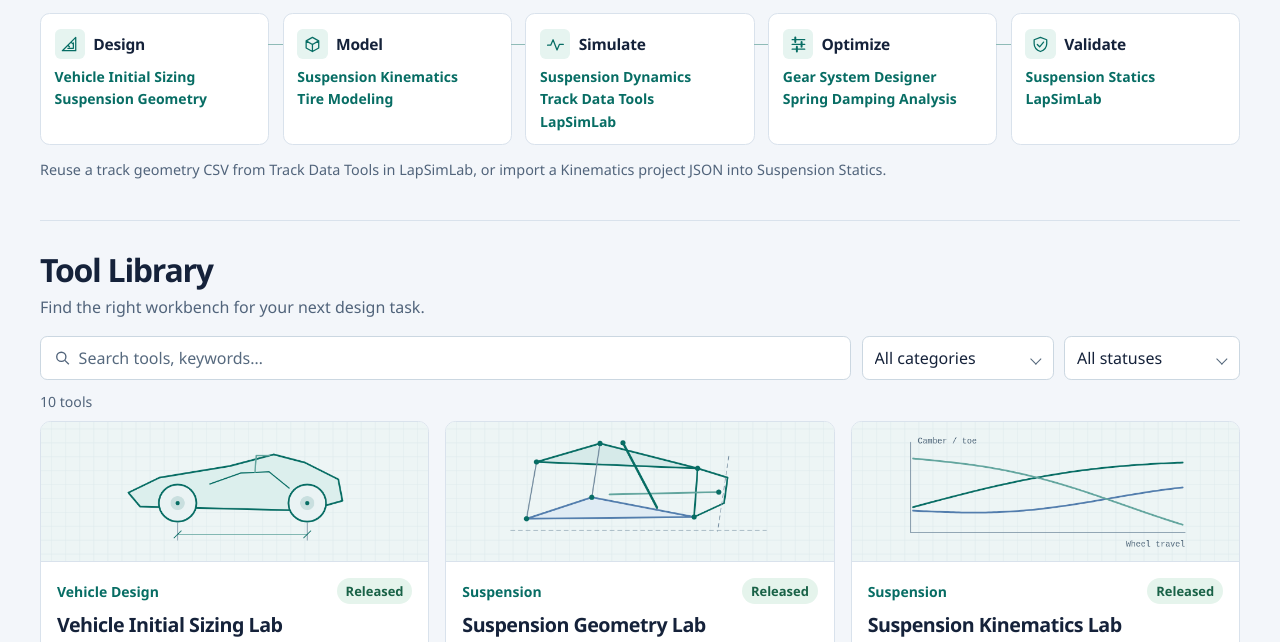
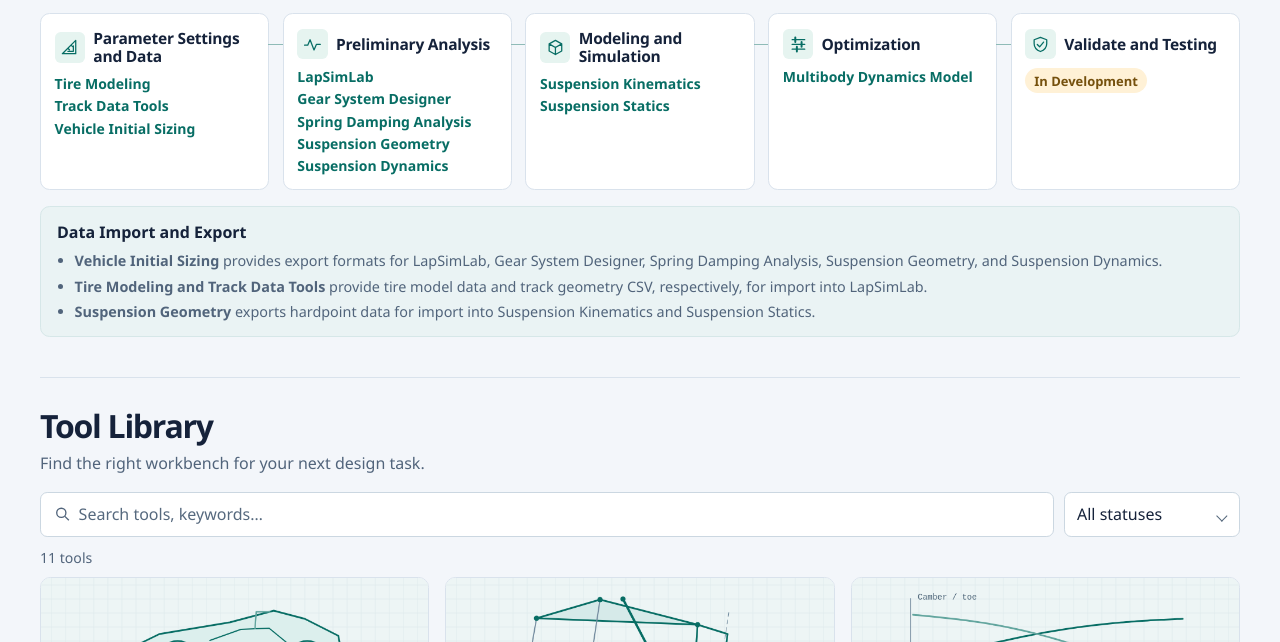
Before and after one commit to DannyHsuC10/FSAE-Design-Platform, a plain HTML site: page index.html in a window 1280 px wide. Shown: the part 590-1232 px from the top of the page. Drawn offline with Linux system fonts and the light colour scheme.

Commit message:
Update FSAE workflow and development tools

```diff
--- a/app.js
+++ b/app.js
@@ -1,6 +1,7 @@
 const pageRoot = "https://dannyhsuc10.github.io/";
 const sourceRoot = "https://github.com/DannyHsuC10/";
-const toolUrl = (tool) => tool.url || (tool.repository ? pageRoot + tool.repository + "/" : "");
+const toolUrl = (tool) => tool.url === undefined && tool.repository ? pageRoot + tool.repository + "/" : tool.url;
+const repositoryUrl = (tool) => tool.repository ? sourceRoot + tool.repository : "";
 
 const iconPaths = {
   design: '<path d="M3 20 20 3v17H3Zm7-3h7v-7m-3-1 2 2m-6 2 2 2"/>',
@@ -39,7 +40,14 @@ function renderWorkflow() {
     const links = element("div", "stage-links");
     for (const [id, label] of stage.tools) {
       const tool = toolsById.get(id);
-      if (tool && toolUrl(tool)) links.append(link(label || tool.title, toolUrl(tool)));
+      if (!tool) continue;
+      const url = toolUrl(tool) || repositoryUrl(tool);
+      if (url) links.append(link(label || tool.title, url));
+    }
+    if (stage.status) {
+      const status = element("span", "status", stage.status);
+      status.dataset.status = stage.status;
+      links.append(status);
     }
     node.append(header, links);
     workflow.append(node);
@@ -83,8 +91,10 @@ function createCard(tool) {
     const action = tool.action || "Open tool";
     actions.append(link(action, url, "button button-primary", action + " " + tool.title));
   }
-  if (tool.repository) {
-    actions.append(link("GitHub", sourceRoot + tool.repository, "button button-secondary", tool.title + " on GitHub"));
+  const repository = repositoryUrl(tool);
+  if (repository) {
+    const style = url ? "button button-secondary" : "button button-primary";
+    actions.append(link("GitHub", repository, style, tool.title + " on GitHub"));
   }
   if (!actions.childElementCount) actions.append(element("span", "result-count", "Page unavailable"));
 
@@ -95,16 +105,12 @@ function createCard(tool) {
 
 function prepareLibrary() {
   const search = document.querySelector("#search");
-  const category = document.querySelector("#category");
   const status = document.querySelector("#status");
   const filters = document.querySelector("#filters");
   const count = document.querySelector("#result-count");
   const emptyState = document.querySelector("#empty-state");
   const grid = document.querySelector("#tool-grid");
 
-  for (const value of [...new Set(toolCatalog.map((tool) => tool.category))].sort()) {
-    category.add(new Option(value, value));
-  }
   for (const value of ["Released", "In Development", "Planned"]) {
     status.add(new Option(value, value));
   }
@@ -121,8 +127,7 @@ function prepareLibrary() {
     const terms = search.value.toLowerCase().trim().split(/\s+/).filter(Boolean);
     let visible = 0;
     for (const {tool, card, searchText} of entries) {
-      const matches = (!category.value || category.value === tool.category)
-        && (!status.value || status.value === tool.status)
+      const matches = (!status.value || status.value === tool.status)
         && terms.every((term) => searchText.includes(term));
       card.hidden = !matches;
       if (matches) visible++;
--- a/catalog.js
+++ b/catalog.js
@@ -55,17 +55,38 @@ const toolCatalog = [
     keywords: ["Lap time", "Speed profile", "Vehicle performance"],
   },
   {
-    id: "tires", title: "Tire Modeling & Parameter Fitting", category: "Tires", status: "Released",
+    id: "tires", title: "Tire Modeling & Parameter Fitting", category: "Tires", status: "In Development",
     repository: "Tire-Modeling-and-Parameter-Fitting", preview: "tires", action: "Open project",
     description: "Explore tire force models, parameter fitting and supporting MATLAB and Python analysis tools.",
     keywords: ["Tire forces", "Parameter fitting", "Tire stiffness"],
   },
+  {
+    id: "multibody", title: "Multibody Dynamics Model", category: "Vehicle Dynamics", status: "In Development",
+    repository: "Multibody-dynamics-model", url: null, preview: "multibody",
+    description: "A development project for multibody simulation and inverse dynamics optimization.",
+    keywords: ["Multibody dynamics", "Inverse dynamics", "Optimization"],
+  },
 ];
 
 const workflowStages = [
-  {title: "Design", icon: "design", tools: [["sizing", "Vehicle Initial Sizing"], ["geometry", "Suspension Geometry"]]},
-  {title: "Model", icon: "model", tools: [["kinematics", "Suspension Kinematics"], ["tires", "Tire Modeling"]]},
-  {title: "Simulate", icon: "simulate", tools: [["dynamics", "Suspension Dynamics"], ["track", "Track Data Tools"], ["lap", "LapSimLab"]]},
-  {title: "Optimize", icon: "optimize", tools: [["gears", "Gear System Designer"], ["damping", "Spring Damping Analysis"]]},
-  {title: "Validate", icon: "validate", tools: [["statics", "Suspension Statics"], ["lap", "LapSimLab"]]},
+  {
+    title: "Parameter Settings and Data", icon: "design",
+    tools: [["tires", "Tire Modeling"], ["track", "Track Data Tools"], ["sizing", "Vehicle Initial Sizing"]],
+  },
+  {
+    title: "Preliminary Analysis", icon: "simulate",
+    tools: [
+      ["lap", "LapSimLab"],
+      ["gears", "Gear System Designer"],
+      ["damping", "Spring Damping Analysis"],
+      ["geometry", "Suspension Geometry"],
+      ["dynamics", "Suspension Dynamics"],
+    ],
+  },
+  {
+    title: "Modeling and Simulation", icon: "model",
+    tools: [["kinematics", "Suspension Kinematics"], ["statics", "Suspension Statics"]],
+  },
+  {title: "Optimization", icon: "optimize", tools: [["multibody", "Multibody Dynamics Model"]]},
+  {title: "Validate and Testing", icon: "validate", tools: [], status: "In Development"},
 ];
--- a/drawings.js
+++ b/drawings.js
@@ -309,6 +309,19 @@ function drawToolPreview(canvas, kind) {
         [(t) => 181 - 44 * (1 - Math.exp(-10 * t)) + 10 * t ** 2, soft],
       ]);
       break;
+    case "multibody": {
+      const chassis = [[203, 139], [311, 177], [461, 121], [357, 85]];
+      const linkage = [[172, 109], [227, 62], [328, 99], [413, 49], [505, 84], [468, 149]];
+      line(chassis, teal, 2.8, true, "#d6eae9");
+      line(linkage, teal, 3);
+      line([[227, 62], [203, 139], [328, 99], [311, 177]], blue, 2);
+      line([[413, 49], [357, 85], [505, 84], [461, 121], [468, 149]], blue, 2);
+      for (const [x, y] of [...chassis, ...linkage]) {
+        dot(ctx, x, y, 6, teal);
+        dot(ctx, x, y, 2.7, "#edf5f5");
+      }
+      break;
+    }
     default:
       line([[260, 152], [330, 44], [400, 152]], teal, 2.5, true);
       for (const [x, y] of [[260, 152], [330, 44], [400, 152]]) dot(ctx, x, y, 5, teal);
--- a/index.html
+++ b/index.html
@@ -47,7 +47,14 @@
         <p>Follow the design sequence or open a tool at any stage.</p>
       </header>
       <ol class="workflow-grid" id="workflow-grid"></ol>
-      <p class="workflow-note">Reuse a track geometry CSV from Track Data Tools in LapSimLab, or import a Kinematics project JSON into Suspension Statics.</p>
+      <section class="workflow-notes" aria-labelledby="workflow-notes-title">
+        <h3 id="workflow-notes-title">Data Import and Export</h3>
+        <ul>
+          <li><strong>Vehicle Initial Sizing</strong> provides export formats for LapSimLab, Gear System Designer, Spring Damping Analysis, Suspension Geometry, and Suspension Dynamics.</li>
+          <li><strong>Tire Modeling and Track Data Tools</strong> provide tire model data and track geometry CSV, respectively, for import into LapSimLab.</li>
+          <li><strong>Suspension Geometry</strong> exports hardpoint data for import into Suspension Kinematics and Suspension Statics.</li>
+        </ul>
+      </section>
     </section>
 
     <section class="section library" id="tools" aria-labelledby="library-title">
@@ -60,10 +67,6 @@
           <span class="visually-hidden">Search tools</span>
           <svg viewBox="0 0 24 24" width="19" height="19" fill="none" stroke="currentColor" stroke-width="1.7" aria-hidden="true"><circle cx="10.5" cy="10.5" r="5.8"/><path d="m15 15 5 5"/></svg>
           <input id="search" type="search" placeholder="Search tools, keywords…" autocomplete="off">
-        </label>
-        <label class="select-field">
-          <span class="visually-hidden">Category</span>
-          <select id="category"><option value="">All categories</option></select>
         </label>
         <label class="select-field">
           <span class="visually-hidden">Status</span>
--- a/styles.css
+++ b/styles.css
@@ -59,21 +59,24 @@ nav a:hover, .footer-inner a:hover { color: var(--accent); text-decoration: unde
 .section { margin-top: 2.5rem; scroll-margin-top: 1.25rem; }
 .section-heading { margin-bottom: 1.05rem; }
 .section-heading h2 { font-size: clamp(1.65rem, 3vw, 2rem); line-height: 1.2; letter-spacing: -.04em; font-weight: 750; }
-.section-heading p, .workflow-note, .resource-card p { color: var(--muted); line-height: 1.5; }
+.section-heading p, .workflow-notes, .resource-card p { color: var(--muted); line-height: 1.5; }
 .section-heading p { margin-top: .35rem; }
 .workflow-grid { list-style: none; padding: 0; margin: 0; display: grid; grid-template-columns: repeat(5, minmax(0, 1fr)); gap: .85rem; }
 .stage { position: relative; padding: .9rem .85rem .82rem; border: 1px solid var(--line); border-radius: .6rem; min-width: 0; background: #fff; }
 .stage:not(:last-child)::after { content: ""; position: absolute; z-index: 1; top: 1.85rem; left: 100%; width: .9rem; border-top: 1px solid #8fbbb7; }
 .stage-header { display: flex; align-items: center; gap: .52rem; }
-.stage h3 { font-weight: 750; font-size: .97rem; letter-spacing: -.015em; }
+.stage h3 { font-weight: 750; font-size: .97rem; line-height: 1.2; letter-spacing: -.015em; }
 .stage-icon { flex: 0 0 auto; width: 1.9rem; height: 1.9rem; display: grid; place-items: center; border-radius: .36rem; background: #e6f4f0; color: var(--accent); }
 .stage-icon svg { width: 1.18rem; height: 1.18rem; }
 .stage-links { display: grid; justify-items: start; gap: .26rem; margin-top: .55rem; }
 .stage-links a { text-decoration: none; font-weight: 600; font-size: .875rem; line-height: 1.3; }
 .stage-links a:hover { text-decoration: underline; text-underline-offset: .17em; }
-.workflow-note { margin-top: .85rem; font-size: .9rem; }
+.workflow-notes { margin-top: 1rem; padding: .8rem 1rem; background: #eaf3f4; border: 1px solid #d6e7e8; border-radius: .6rem; font-size: .9rem; }
+.workflow-notes h3 { color: var(--ink); font-size: 1rem; }
+.workflow-notes ul { margin: .4rem 0 0; padding-inline-start: 1.1rem; }
+.workflow-notes li + li { margin-top: .25rem; }
 .library { border-top: 1px solid var(--line); padding-top: 1.85rem; }
-.filters { display: grid; grid-template-columns: minmax(14rem, 1fr) minmax(10rem, 12rem) minmax(9rem, 11rem); gap: .65rem; }
+.filters { display: grid; grid-template-columns: minmax(0, 1fr) 11rem; gap: .65rem; }
 .search-field, .select-field { position: relative; min-width: 0; }
 .search-field svg { position: absolute; left: .8rem; top: 50%; transform: translateY(-50%); pointer-events: none; color: var(--muted); }
 .search-field input, .select-field select { width: 100%; min-height: 2.8rem; background: #fff; color: var(--ink); border: 1px solid #cbd7e1; border-radius: .45rem; }
@@ -125,8 +128,6 @@ nav a:hover, .footer-inner a:hover { color: var(--accent); text-decoration: unde
   .hero-content { background: linear-gradient(90deg, #102b32 8%, #102b32e6 40%, transparent 90%); }
   .workflow-grid { grid-template-columns: repeat(3, minmax(0, 1fr)); }
   .stage:nth-child(3)::after { display: none; }
-  .filters { grid-template-columns: 1fr 1fr; }
-  .search-field { grid-column: 1 / -1; }
 }
 @media (max-width: 34rem) {
   .header-inner { flex-wrap: wrap; gap: .25rem; padding-block: .72rem .4rem; }
@@ -141,6 +142,7 @@ nav a:hover, .footer-inner a:hover { color: var(--accent); text-decoration: unde
   .workflow-grid { grid-template-columns: repeat(2, minmax(0, 1fr)); }
   .stage:nth-child(3)::after { display: block; }
   .stage:nth-child(even)::after { display: none; }
+  .filters { grid-template-columns: minmax(0, 1fr); }
   .tool-grid { grid-template-columns: minmax(0, 1fr); }
   .resource-card { flex-wrap: wrap; }
   .resource-card div { flex: 1; }
```
Also changed, not shown: 1 other file.
